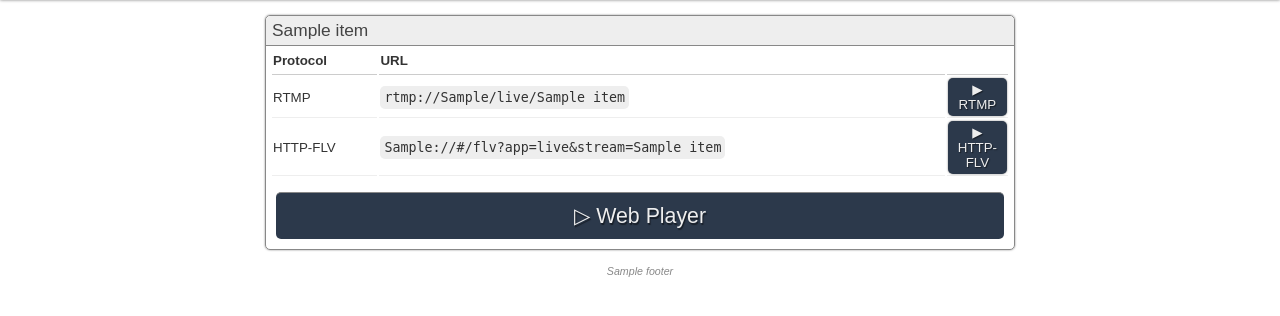
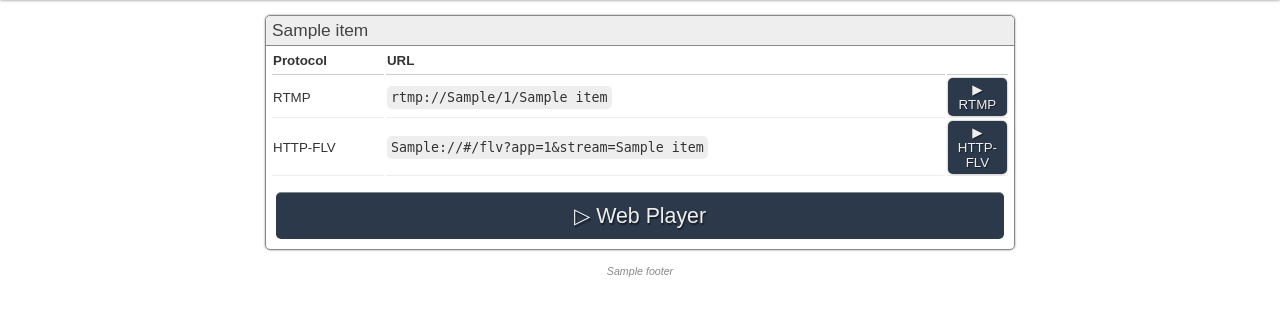
Before and after one commit to zom-bi/zomstream, a Flask app: template frontend/app/templates/default/main.html.j2 in a window 1280 px wide. Shown: the part 63-379 px from the top of the page. Run offline with Flask 2, Linux system fonts and the light colour scheme; the template is opened without the code that fills it: most values are stand-ins (such as "Sample title", 1, 10 or a date in 2020); parts of the project's set-up code (start-up, migrations or seed data) failed here and were passed over.

Commit message:
add "rec" and "recunlisted" applications for recorded streams
streams in the "rec" application are listed on the webpage, "recunlisted" is not listed on the index page but are recorded as usually

thanks to @jvinolas for the configuration snippet in the fork

```diff
--- a/frontend/app/frontend.py
+++ b/frontend/app/frontend.py
@@ -28,16 +28,17 @@ def getStreamNames(url):
     # parse the xml / walk the tree
     tree = etree.fromstring(content)
     server = tree.find('server')
-    application = server.find('application')
-    appname = application.find('name')
-    if appname.text == "live":
-        live = application.find('live')
-        streams = live.findall('stream')
-        for stream in streams:
-            name = stream.find('name')
-            rate = stream.find('bw_video')
-            if rate.text != "0":
-                streamnames.append(name.text)
+    applications = server.findall('application')
+    for application in applications:
+        appname = application.find('name')
+        if appname.text == "live" or appname.text == "rec":
+            streams = application.find('live').findall('stream')
+            for stream in streams:
+                name = stream.find('name')
+                rate = stream.find('bw_video')
+                if rate.text != "0":
+                    streamnames.append( [appname.text, name.text] )
+
     return streamnames
 
 streamList = []
--- a/frontend/app/templates/default/main.html.j2
+++ b/frontend/app/templates/default/main.html.j2
@@ -18,7 +18,7 @@
 {% endif %}
 {% for item in items %}
 <article>
-  <h1>{{ item }}</h1>
+  <h1>{{ item[1] }}</h1>
   <table>
     <tbody>
       <tr>
@@ -28,17 +28,17 @@
       </tr>
       <tr>
         <td>RTMP</td>
-        <td><em class="url">rtmp://{{ configuration["rtmp_base"] }}/live/{{ item }}</em></td>
-        <td class="btn"><a href="rtmp://{{ configuration["rtmp_base"] }}/live/{{ item }}" class="btn btn-green">&#9654;<br/>RTMP</a></td>
+        <td><em class="url">rtmp://{{ configuration["rtmp_base"] }}/{{ item[0] }}/{{ item[1] }}</em></td>
+        <td class="btn"><a href="rtmp://{{ configuration["rtmp_base"] }}/{{ item[0] }}/{{ item[1] }}" class="btn btn-green">&#9654;<br/>RTMP</a></td>
       </tr>
       <tr>
         <td>HTTP-FLV</td>
-	<td><em class="url">{{ configuration["web_proto"] }}://{{ configuration["base_url"] }}/flv?app=live&stream={{ item }}</em></td>
-	<td class="btn"><a href="{{ configuration["web_proto"] }}://{{ configuration["base_url"] }}/flv?app=live&stream={{ item }}" class="btn btn-green">&#9654;<br/>HTTP-FLV</a></td>
+	<td><em class="url">{{ configuration["web_proto"] }}://{{ configuration["base_url"] }}/flv?app={{ item[0] }}&stream={{ item[1] }}</em></td>
+	<td class="btn"><a href="{{ configuration["web_proto"] }}://{{ configuration["base_url"] }}/flv?app={{ item[0] }}&stream={{ item[1] }}" class="btn btn-green">&#9654;<br/>HTTP-FLV</a></td>
       </tr>
     </tbody>
   </table>
-  <a href="{{ url_for('show_player', streamname=item, appname='live') }}"
+  <a href="{{ url_for('show_player', streamname=item[1], appname=item[0]) }}"
     class="btn-large btn-green">
       &#9655; Web Player
     </a>
```
Also changed, not shown: 1 other file.
